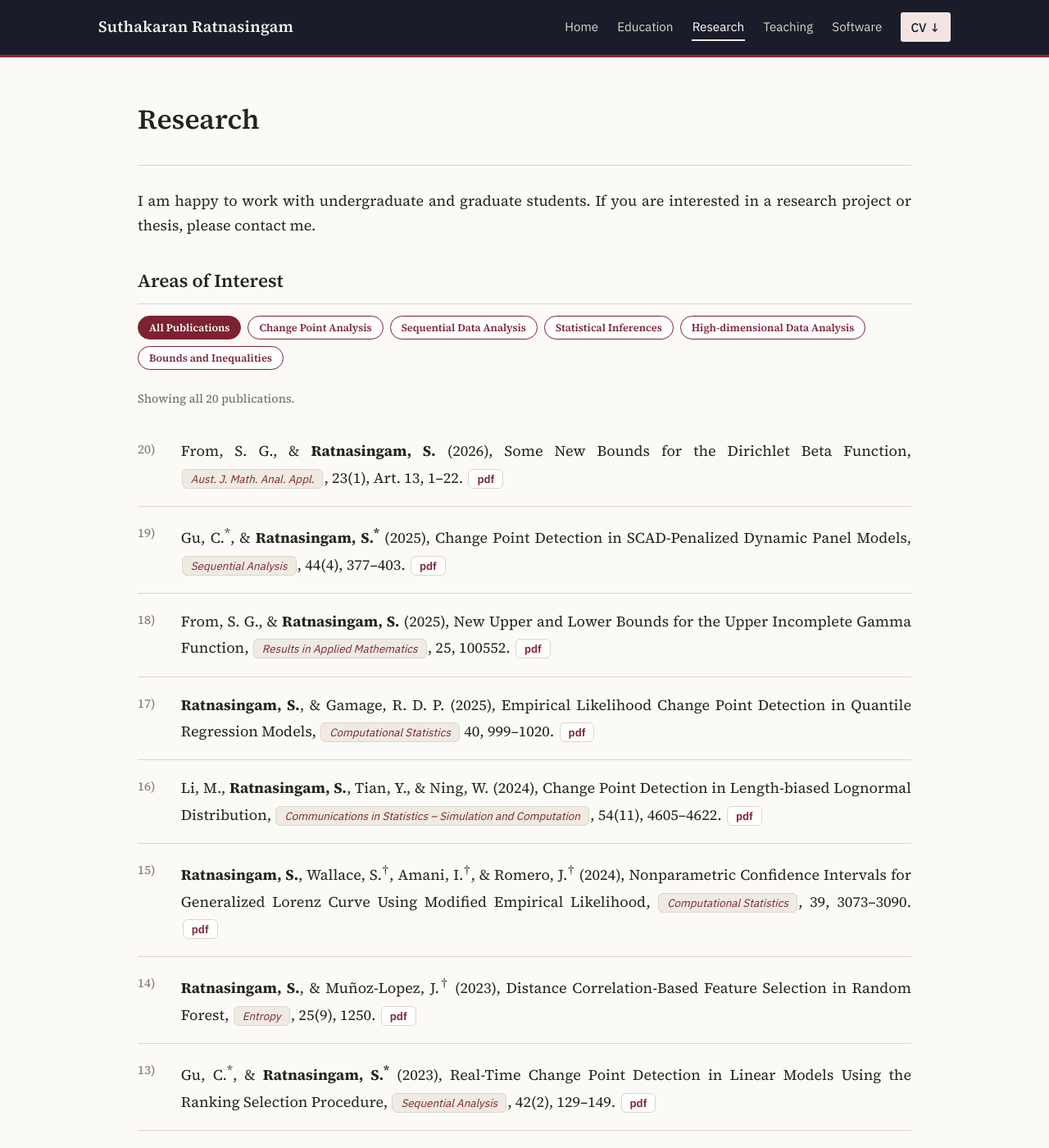
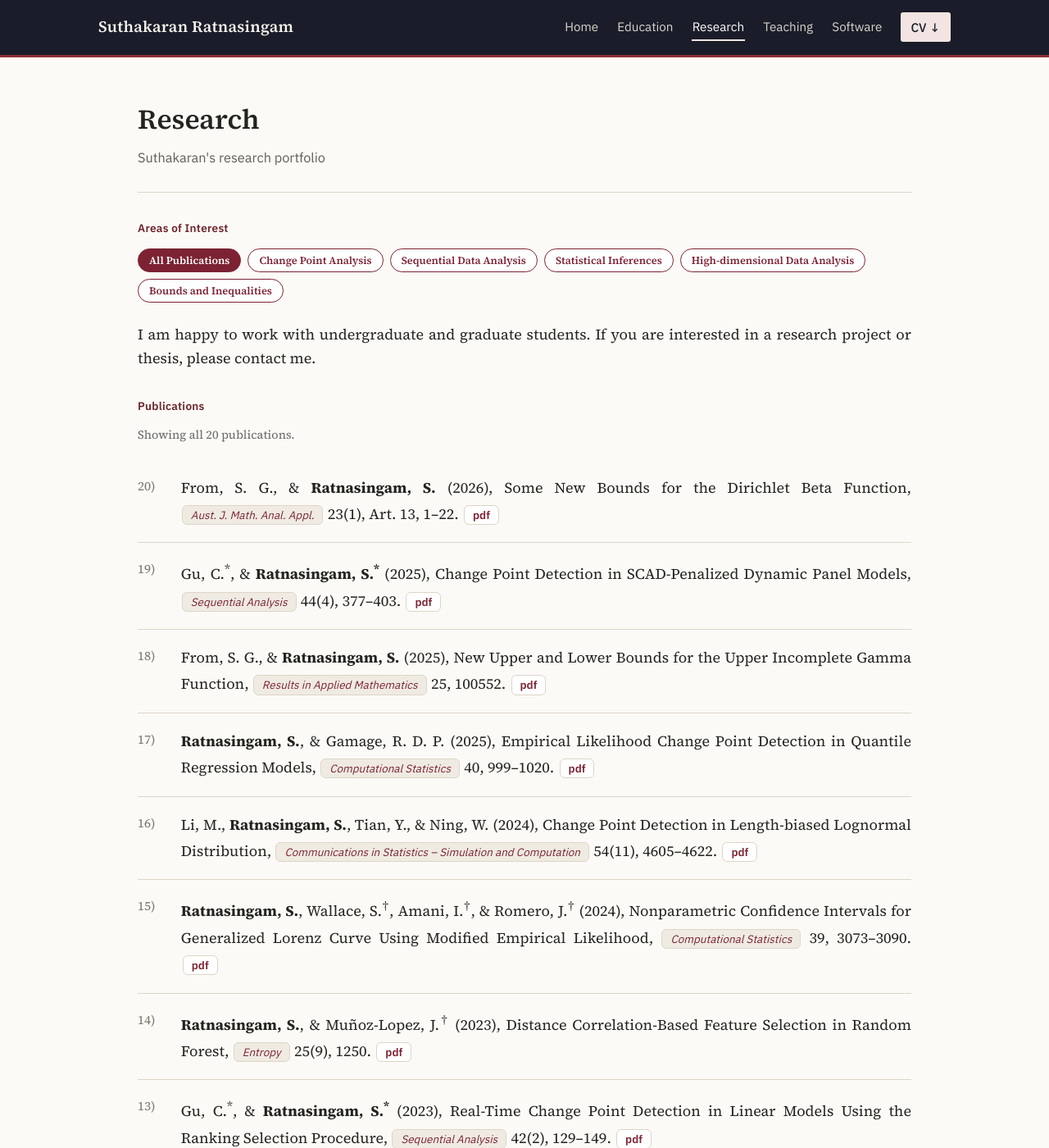
Before and after one commit to suthakaranr/suthakaranr.github.io, a Jekyll site: the page built from pages/Research.md, in a window 1280 px wide and 1400 px high. Shown: the whole window at 82% size. Built offline with Jekyll 4.4.1, drawn with Linux system fonts in a browser that asks for light colours; some of the changed text lies outside the part shown.

Commit message:
Add files via upload

```diff
--- a/pages/Research.md
+++ b/pages/Research.md
@@ -1,6 +1,7 @@
 ---
 layout: page
 title: Research
+description: Suthakaran's research portfolio
 ---
 
 <style>
@@ -32,19 +31,22 @@ I am happy to work with undergraduate and graduate students. If you are interest
   <button class="interest-tag" data-filter="bd">Bounds and Inequalities</button>
 </div>
 
+I am happy to work with undergraduate and graduate students. If you are interested in a research project or thesis, please contact me.
+
+#### Publications
 
 <p id="pub-count" class="pub-count"></p>
 
 <div class="pub" data-tags="bd">
-<span class="pub-num">20)</span><span class="pub-body">From, S. G., & <b>Ratnasingam, S.</b> (2026), Some New Bounds for the Dirichlet Beta Function, <i><a href="https://ajmaa.org/cgi-bin/paper.pl?string=v23n1/V23I1P13.tex" target="_blank">Aust. J. Math. Anal. Appl.</a></i>, 23(1), Art. 13, 1–22. <a href="../assets/2026SFSRAJMAA.pdf" target="_blank" class="pub-link">pdf</a></span>
+<span class="pub-num">20)</span><span class="pub-body">From, S. G., & <b>Ratnasingam, S.</b> (2026), Some New Bounds for the Dirichlet Beta Function, <i><a href="https://ajmaa.org/cgi-bin/paper.pl?string=v23n1/V23I1P13.tex" target="_blank">Aust. J. Math. Anal. Appl.</a></i> 23(1), Art. 13, 1–22. <a href="../assets/2026SFSRAJMAA.pdf" target="_blank" class="pub-link">pdf</a></span>
 </div>
 
 <div class="pub" data-tags="cp,seq,hd">
-<span class="pub-num">19)</span><span class="pub-body">Gu, C.<sup>*</sup>, & <b>Ratnasingam, S.<sup>*</sup></b> (2025), Change Point Detection in SCAD-Penalized Dynamic Panel Models, <i><a href="https://doi.org/10.1080/07474946.2025.2510372" target="_blank">Sequential Analysis</a></i>, 44(4), 377–403. <a href="../assets/2025CGSR.pdf" target="_blank" class="pub-link">pdf</a></span>
+<span class="pub-num">19)</span><span class="pub-body">Gu, C.<sup>*</sup>, & <b>Ratnasingam, S.<sup>*</sup></b> (2025), Change Point Detection in SCAD-Penalized Dynamic Panel Models, <i><a href="https://doi.org/10.1080/07474946.2025.2510372" target="_blank">Sequential Analysis</a></i> 44(4), 377–403. <a href="../assets/2025CGSR.pdf" target="_blank" class="pub-link">pdf</a></span>
 </div>
 
 <div class="pub" data-tags="bd">
-<span class="pub-num">18)</span><span class="pub-body">From, S. G., & <b>Ratnasingam, S.</b> (2025), New Upper and Lower Bounds for the Upper Incomplete Gamma Function, <i><a href="https://doi.org/10.1016/j.rinam.2025.100552" target="_blank">Results in Applied Mathematics</a></i>, 25, 100552. <a href="../assets/2025FSRINAM.pdf" target="_blank" class="pub-link">pdf</a></span>
+<span class="pub-num">18)</span><span class="pub-body">From, S. G., & <b>Ratnasingam, S.</b> (2025), New Upper and Lower Bounds for the Upper Incomplete Gamma Function, <i><a href="https://doi.org/10.1016/j.rinam.2025.100552" target="_blank">Results in Applied Mathematics</a></i> 25, 100552. <a href="../assets/2025FSRINAM.pdf" target="_blank" class="pub-link">pdf</a></span>
 </div>
 
 <div class="pub" data-tags="cp,inf">
@@ -52,67 +54,67 @@ I am happy to work with undergraduate and graduate students. If you are interest
 </div>
 
 <div class="pub" data-tags="cp,inf">
-<span class="pub-num">16)</span><span class="pub-body">Li, M., <b>Ratnasingam, S.</b>, Tian, Y., & Ning, W. (2024), Change Point Detection in Length-biased Lognormal Distribution, <i><a href="https://doi.org/10.1080/03610918.2024.2386561" target="_blank">Communications in Statistics – Simulation and Computation</a></i>, 54(11), 4605–4622. <a href="../assets/2024SRWN.pdf" target="_blank" class="pub-link">pdf</a></span>
+<span class="pub-num">16)</span><span class="pub-body">Li, M., <b>Ratnasingam, S.</b>, Tian, Y., & Ning, W. (2024), Change Point Detection in Length-biased Lognormal Distribution, <i><a href="https://doi.org/10.1080/03610918.2024.2386561" target="_blank">Communications in Statistics – Simulation and Computation</a></i> 54(11), 4605–4622. <a href="../assets/2024SRWN.pdf" target="_blank" class="pub-link">pdf</a></span>
 </div>
 
 <div class="pub" data-tags="inf">
-<span class="pub-num">15)</span><span class="pub-body"><b>Ratnasingam, S.</b>, Wallace, S.<sup>†</sup>, Amani, I.<sup>†</sup>, & Romero, J.<sup>†</sup> (2024), Nonparametric Confidence Intervals for Generalized Lorenz Curve Using Modified Empirical Likelihood, <i><a href="https://doi.org/10.1007/s00180-023-01431-8" target="_blank">Computational Statistics</a></i>, 39, 3073–3090. <a href="../assets/2023SRSIJ.pdf" target="_blank" class="pub-link">pdf</a></span>
+<span class="pub-num">15)</span><span class="pub-body"><b>Ratnasingam, S.</b>, Wallace, S.<sup>†</sup>, Amani, I.<sup>†</sup>, & Romero, J.<sup>†</sup> (2024), Nonparametric Confidence Intervals for Generalized Lorenz Curve Using Modified Empirical Likelihood, <i><a href="https://doi.org/10.1007/s00180-023-01431-8" target="_blank">Computational Statistics</a></i> 39, 3073–3090. <a href="../assets/2023SRSIJ.pdf" target="_blank" class="pub-link">pdf</a></span>
 </div>
 
 <div class="pub" data-tags="hd">
-<span class="pub-num">14)</span><span class="pub-body"><b>Ratnasingam, S.</b>, & Muñoz-Lopez, J.<sup>†</sup> (2023), Distance Correlation-Based Feature Selection in Random Forest, <i><a href="https://www.ncbi.nlm.nih.gov/pmc/articles/PMC10528294/" target="_blank">Entropy</a></i>, 25(9), 1250. <a href="../assets/2023SJEN.pdf" target="_blank" class="pub-link">pdf</a></span>
+<span class="pub-num">14)</span><span class="pub-body"><b>Ratnasingam, S.</b>, & Muñoz-Lopez, J.<sup>†</sup> (2023), Distance Correlation-Based Feature Selection in Random Forest, <i><a href="https://www.ncbi.nlm.nih.gov/pmc/articles/PMC10528294/" target="_blank">Entropy</a></i> 25(9), 1250. <a href="../assets/2023SJEN.pdf" target="_blank" class="pub-link">pdf</a></span>
 </div>
 
 <div class="pub" data-tags="cp,seq">
-<span class="pub-num">13)</span><span class="pub-body">Gu, C.<sup>*</sup>, & <b>Ratnasingam, S.<sup>*</sup></b> (2023), Real-Time Change Point Detection in Linear Models Using the Ranking Selection Procedure, <i><a href="https://doi.org/10.1080/07474946.2023.2187416" target="_blank">Sequential Analysis</a></i>, 42(2), 129–149. <a href="../assets/2023CGSR.pdf" target="_blank" class="pub-link">pdf</a></span>
+<span class="pub-num">13)</span><span class="pub-body">Gu, C.<sup>*</sup>, & <b>Ratnasingam, S.<sup>*</sup></b> (2023), Real-Time Change Point Detection in Linear Models Using the Ranking Selection Procedure, <i><a href="https://doi.org/10.1080/07474946.2023.2187416" target="_blank">Sequential Analysis</a></i> 42(2), 129–149. <a href="../assets/2023CGSR.pdf" target="_blank" class="pub-link">pdf</a></span>
 </div>
 
 <div class="pub" data-tags="">
-<span class="pub-num">12)</span><span class="pub-body">Karunanithy, R., <b>Ratnasingam, S.</b>, Holland, TE., & Sivakumar, P. (2023), Sensitive Detection of Human Epididymis Protein-4 (HE4) Ovarian Cancer Biomarker through Sandwich Type Immunoassay Method with Laser-Induced Breakdown Spectroscopy, <i><a href="https://doi.org/10.1021/acs.bioconjchem.2c00551" target="_blank">Bioconjugate Chemistry</a></i>, 34(3), 501–509. <a href="../assets/2023RKSU.pdf" target="_blank" class="pub-link">pdf</a></span>
+<span class="pub-num">12)</span><span class="pub-body">Karunanithy, R., <b>Ratnasingam, S.</b>, Holland, TE., & Sivakumar, P. (2023), Sensitive Detection of Human Epididymis Protein-4 (HE4) Ovarian Cancer Biomarker through Sandwich Type Immunoassay Method with Laser-Induced Breakdown Spectroscopy, <i><a href="https://doi.org/10.1021/acs.bioconjchem.2c00551" target="_blank">Bioconjugate Chemistry</a></i> 34(3), 501–509. <a href="../assets/2023RKSU.pdf" target="_blank" class="pub-link">pdf</a></span>
 </div>
 
 <div class="pub" data-tags="cp">
-<span class="pub-num">11)</span><span class="pub-body"><b>Ratnasingam, S.</b>, & Ning, W. (2023), Change Point Detection in Linear Failure Rate Distribution Under Random Censorship, <i><a href="https://doi.org/10.1007/s42519-022-00309-0" target="_blank">Journal of Statistical Theory and Practice</a></i>, 17(1), 1–22. <a href="../assets/2023SWJSTP.pdf" target="_blank" class="pub-link">pdf</a></span>
+<span class="pub-num">11)</span><span class="pub-body"><b>Ratnasingam, S.</b>, & Ning, W. (2023), Change Point Detection in Linear Failure Rate Distribution Under Random Censorship, <i><a href="https://doi.org/10.1007/s42519-022-00309-0" target="_blank">Journal of Statistical Theory and Practice</a></i> 17(1), 1–22. <a href="../assets/2023SWJSTP.pdf" target="_blank" class="pub-link">pdf</a></span>
 </div>
 
 <div class="pub" data-tags="inf">
-<span class="pub-num">10)</span><span class="pub-body"><b>Ratnasingam, S.</b>, & Ning, W. (2023), Confidence Intervals of Mean Residual Life Function in Length-Biased Sampling Based on Modified Empirical Likelihood, <i><a href="https://doi.org/10.1080/10543406.2022.2089157" target="_blank">Journal of Biopharmaceutical Statistics</a></i>, 33(1), 114–129. <a href="../assets/2023SWJBPS.pdf" target="_blank" class="pub-link">pdf</a></span>
+<span class="pub-num">10)</span><span class="pub-body"><b>Ratnasingam, S.</b>, & Ning, W. (2023), Confidence Intervals of Mean Residual Life Function in Length-Biased Sampling Based on Modified Empirical Likelihood, <i><a href="https://doi.org/10.1080/10543406.2022.2089157" target="_blank">Journal of Biopharmaceutical Statistics</a></i> 33(1), 114–129. <a href="../assets/2023SWJBPS.pdf" target="_blank" class="pub-link">pdf</a></span>
 </div>
 
 <div class="pub" data-tags="bd,inf">
-<span class="pub-num">9)</span><span class="pub-body">From, S. G., & <b>Ratnasingam, S.</b> (2022), Some Efficient Closed-Form Estimators of the Parameters of the Generalized Pareto Distribution, <i><a href="https://doi.org/10.1007/s10651-022-00548-1" target="_blank">Environmental and Ecological Statistics</a></i>, 29(4), 827–847. <a href="../assets/2022FSEES.pdf" target="_blank" class="pub-link">pdf</a> <a href="https://github.com/suthakaranr/EfficientClosedGPD" target="_blank" class="pub-link">R Package</a></span>
+<span class="pub-num">9)</span><span class="pub-body">From, S. G., & <b>Ratnasingam, S.</b> (2022), Some Efficient Closed-Form Estimators of the Parameters of the Generalized Pareto Distribution, <i><a href="https://doi.org/10.1007/s10651-022-00548-1" target="_blank">Environmental and Ecological Statistics</a></i> 29(4), 827–847. <a href="../assets/2022FSEES.pdf" target="_blank" class="pub-link">pdf</a> <a href="https://github.com/suthakaranr/EfficientClosedGPD" target="_blank" class="pub-link">R Package</a></span>
 </div>
 
 <div class="pub" data-tags="bd">
-<span class="pub-num">8)</span><span class="pub-body">From, S. G., & <b>Ratnasingam, S.</b> (2022), Some New Inequalities for the Beta Function and Certain Ratios of Beta Functions, <i><a href="https://doi.org/10.1016/j.rinam.2022.100302" target="_blank">Results in Applied Mathematics</a></i>, 15, 100302. <a href="../assets/2022FSRINAM.pdf" target="_blank" class="pub-link">pdf</a> <a href="https://github.com/suthakaranr/IneqBetaFun" target="_blank" class="pub-link">R Package</a></span>
+<span class="pub-num">8)</span><span class="pub-body">From, S. G., & <b>Ratnasingam, S.</b> (2022), Some New Inequalities for the Beta Function and Certain Ratios of Beta Functions, <i><a href="https://doi.org/10.1016/j.rinam.2022.100302" target="_blank">Results in Applied Mathematics</a></i> 15, 100302. <a href="../assets/2022FSRINAM.pdf" target="_blank" class="pub-link">pdf</a> <a href="https://github.com/suthakaranr/IneqBetaFun" target="_blank" class="pub-link">R Package</a></span>
 </div>
 
 <div class="pub" data-tags="inf">
-<span class="pub-num">7)</span><span class="pub-body">Li, M., <b>Ratnasingam, S.</b>, & Ning, W. (2022), Empirical-Likelihood-Based Confidence Intervals for Quantile Regression Models with Longitudinal Data, <i><a href="https://doi.org/10.1080/00949655.2022.2043322" target="_blank">Journal of Statistical Computation and Simulation</a></i>, 92(12), 2536–2553. <a href="../assets/2022ELJSCS.pdf" target="_blank" class="pub-link">pdf</a></span>
+<span class="pub-num">7)</span><span class="pub-body">Li, M., <b>Ratnasingam, S.</b>, & Ning, W. (2022), Empirical-Likelihood-Based Confidence Intervals for Quantile Regression Models with Longitudinal Data, <i><a href="https://doi.org/10.1080/00949655.2022.2043322" target="_blank">Journal of Statistical Computation and Simulation</a></i> 92(12), 2536–2553. <a href="../assets/2022ELJSCS.pdf" target="_blank" class="pub-link">pdf</a></span>
 </div>
 
 <div class="pub" data-tags="cp,seq,hd">
-<span class="pub-num">6)</span><span class="pub-body"><b>Ratnasingam, S.</b>, & Ning, W. (2021), Monitoring Sequential Structural Changes in Penalized High-Dimensional Linear Models, <i><a href="https://doi.org/10.1080/07474946.2021.1940500" target="_blank">Sequential Analysis</a></i>, 40(3), 381–404. <a href="../assets/2021SWSA.pdf" target="_blank" class="pub-link">pdf</a></span>
+<span class="pub-num">6)</span><span class="pub-body"><b>Ratnasingam, S.</b>, & Ning, W. (2021), Monitoring Sequential Structural Changes in Penalized High-Dimensional Linear Models, <i><a href="https://doi.org/10.1080/07474946.2021.1940500" target="_blank">Sequential Analysis</a></i> 40(3), 381–404. <a href="../assets/2021SWSA.pdf" target="_blank" class="pub-link">pdf</a></span>
 </div>
 
 <div class="pub" data-tags="bd">
-<span class="pub-num">5)</span><span class="pub-body">From, S. G., & <b>Ratnasingam, S.</b> (2021), Some New Bounds for Moment Generating Functions of Various Life Distributions Using Mean Residual Life Functions, <i><a href="https://doi.org/10.1007/s42519-021-00176-1" target="_blank">Journal of Statistical Theory and Practice</a></i>, 15(2), 1–14. <a href="../assets/2021FSJSPT.pdf" target="_blank" class="pub-link">pdf</a></span>
+<span class="pub-num">5)</span><span class="pub-body">From, S. G., & <b>Ratnasingam, S.</b> (2021), Some New Bounds for Moment Generating Functions of Various Life Distributions Using Mean Residual Life Functions, <i><a href="https://doi.org/10.1007/s42519-021-00176-1" target="_blank">Journal of Statistical Theory and Practice</a></i> 15(2), 1–14. <a href="../assets/2021FSJSPT.pdf" target="_blank" class="pub-link">pdf</a></span>
 </div>
 
 <div class="pub" data-tags="cp,inf">
-<span class="pub-num">4)</span><span class="pub-body"><b>Ratnasingam, S.</b>, & Ning, W. (2021), Modified Information Criterion for Regular Change Point Models Based on Confidence Distribution, <i><a href="https://doi.org/10.1007/s10651-021-00485-5" target="_blank">Environmental and Ecological Statistics</a></i>, 28(2), 303–322. <a href="../assets/2021SWEES.pdf" target="_blank" class="pub-link">pdf</a></span>
+<span class="pub-num">4)</span><span class="pub-body"><b>Ratnasingam, S.</b>, & Ning, W. (2021), Modified Information Criterion for Regular Change Point Models Based on Confidence Distribution, <i><a href="https://doi.org/10.1007/s10651-021-00485-5" target="_blank">Environmental and Ecological Statistics</a></i> 28(2), 303–322. <a href="../assets/2021SWEES.pdf" target="_blank" class="pub-link">pdf</a></span>
 </div>
 
 <div class="pub" data-tags="cp,seq,hd">
-<span class="pub-num">3)</span><span class="pub-body"><b>Ratnasingam, S.</b>, & Ning, W. (2021), Sequential Change Point Detection for High-Dimensional Data Using Nonconvex Penalized Quantile Regression, <i><a href="https://doi.org/10.1002/bimj.202000078" target="_blank">Biometrical Journal</a></i>, 63(3), 575–598. <a href="../assets/2020SWBJ.pdf" target="_blank" class="pub-link">pdf</a> <a href="https://onlinelibrary.wiley.com/action/downloadSupplement?doi=10.1002%2Fbimj.202000078&file=bimj2203-sup-0002-SuppMat.pdf" target="_blank" class="pub-link">supplementary</a></span>
+<span class="pub-num">3)</span><span class="pub-body"><b>Ratnasingam, S.</b>, & Ning, W. (2021), Sequential Change Point Detection for High-Dimensional Data Using Nonconvex Penalized Quantile Regression, <i><a href="https://doi.org/10.1002/bimj.202000078" target="_blank">Biometrical Journal</a></i> 63(3), 575–598. <a href="../assets/2020SWBJ.pdf" target="_blank" class="pub-link">pdf</a> <a href="https://onlinelibrary.wiley.com/action/downloadSupplement?doi=10.1002%2Fbimj.202000078&file=bimj2203-sup-0002-SuppMat.pdf" target="_blank" class="pub-link">supplementary</a></span>
 </div>
 
 <div class="pub" data-tags="cp,inf">
-<span class="pub-num">2)</span><span class="pub-body"><b>Ratnasingam, S.</b>, & Ning, W. (2020), Confidence Distributions for Skew Normal Change-Point Model Based on Modified Information Criterion, <i><a href="https://doi.org/10.1007/s42519-020-00108-5" target="_blank">Journal of Statistical Theory and Practice</a></i>, 14(3), 1–21. <a href="../assets/2020SWJSPT.pdf" target="_blank" class="pub-link">pdf</a></span>
+<span class="pub-num">2)</span><span class="pub-body"><b>Ratnasingam, S.</b>, & Ning, W. (2020), Confidence Distributions for Skew Normal Change-Point Model Based on Modified Information Criterion, <i><a href="https://doi.org/10.1007/s42519-020-00108-5" target="_blank">Journal of Statistical Theory and Practice</a></i> 14(3), 1–21. <a href="../assets/2020SWJSPT.pdf" target="_blank" class="pub-link">pdf</a></span>
 </div>
 
 <div class="pub" data-tags="bd">
-<span class="pub-num">1)</span><span class="pub-body">From, S. G., & <b>Ratnasingam, S.</b> (2016), Some New Refinements of the Arithmetic, Geometric and Harmonic Mean Inequalities with Applications, <i><a href="http://dx.doi.org/10.12988/ams.2016.66191" target="_blank">Applied Mathematical Sciences</a></i>, 10(52), 2553–2569. <a href="../assets/2016FSAMS.pdf" target="_blank" class="pub-link">pdf</a></span>
+<span class="pub-num">1)</span><span class="pub-body">From, S. G., & <b>Ratnasingam, S.</b> (2016), Some New Refinements of the Arithmetic, Geometric and Harmonic Mean Inequalities with Applications, <i><a href="http://dx.doi.org/10.12988/ams.2016.66191" target="_blank">Applied Mathematical Sciences</a></i> 10(52), 2553–2569. <a href="../assets/2016FSAMS.pdf" target="_blank" class="pub-link">pdf</a></span>
 </div>
 
 <sup>*</sup> - denotes joint first authors; <br>
```
Also changed, not shown: other parts of pages/Research.md (+1 -3 lines).
